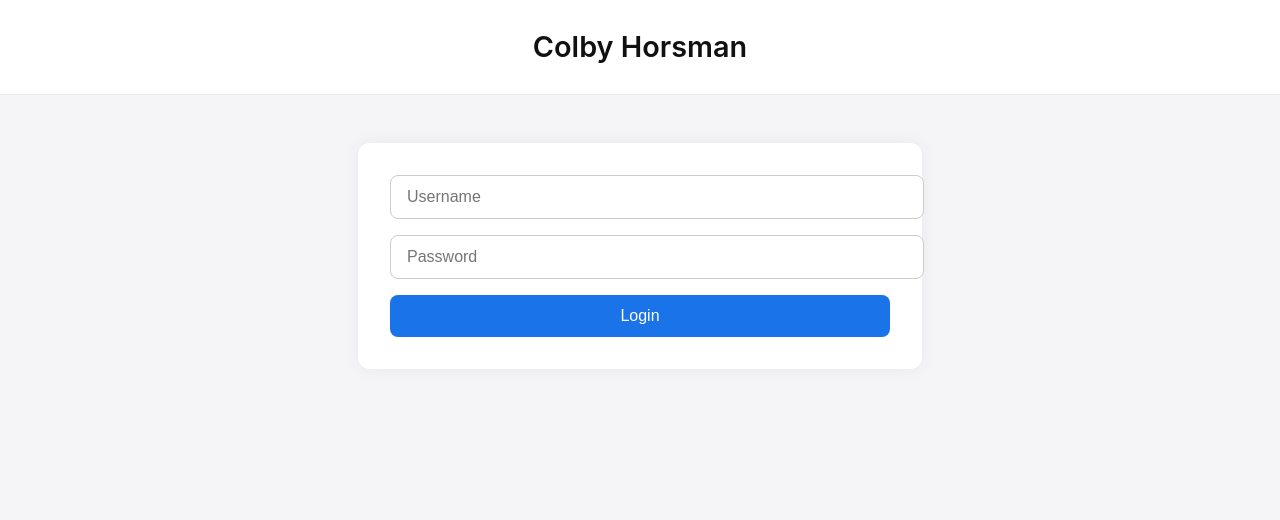
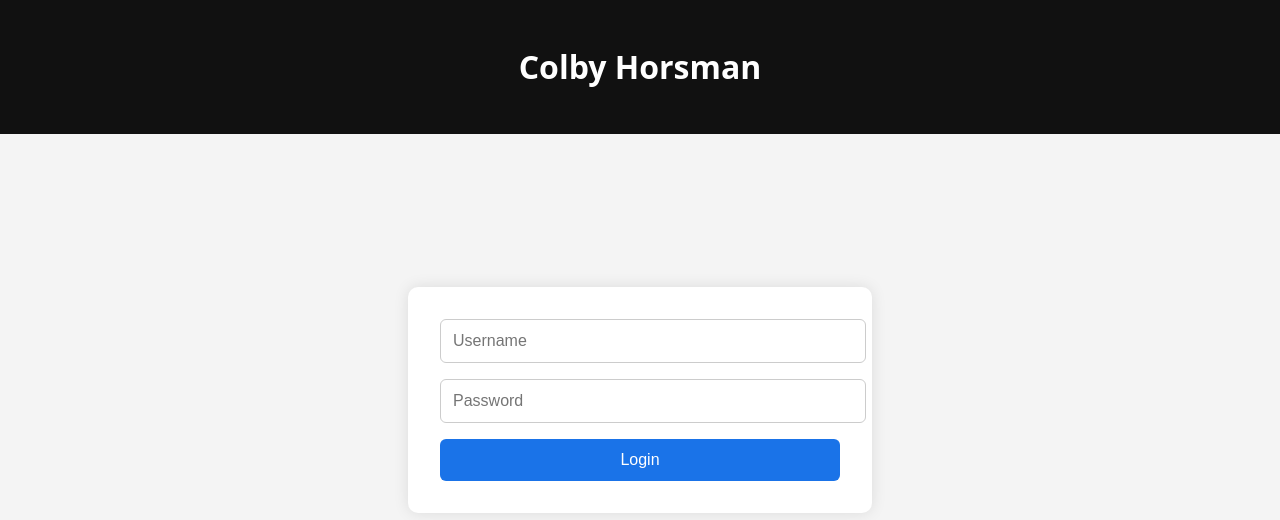
Before and after one commit to FlamePlusScript/colby-blog, a plain HTML site: page templates/login.html in a window 1280 px wide. Drawn offline with Linux system fonts and the light colour scheme.

Commit message:
Update style.css

```diff
--- a/static/style.css
+++ b/static/style.css
@@ -1,127 +1,90 @@
-/* Base Reset + Font */
 body {
+  font-family: system-ui, sans-serif;
   margin: 0;
-  font-family: 'Inter', system-ui, sans-serif;
-  background-color: #f5f5f7;
-  color: #111;
-  line-height: 1.6;
+  padding: 0;
+  background-color: #f4f4f4;
+  color: #222;
 }
 
-/* Header */
 .header {
-  background: #ffffff;
-  border-bottom: 1px solid #eaeaea;
-  padding: 1.5rem 2rem;
+  background-color: #111;
+  color: white;
+  padding: 1.5rem;
   text-align: center;
-  position: sticky;
-  top: 0;
-  z-index: 100;
-}
-
-.header h1 {
-  margin: 0;
-  font-size: 1.8rem;
-  font-weight: 600;
-}
-
-.header nav {
-  margin-top: 0.5rem;
 }
 
 .header nav a {
-  margin: 0 12px;
+  color: #1a73e8;
+  margin: 0 10px;
   text-decoration: none;
-  color: #1a73e8;
-  font-weight: 500;
 }
 
 .header nav a:hover {
   text-decoration: underline;
 }
 
-/* Container */
 .container {
-  max-width: 720px;
-  margin: 0 auto;
+  max-width: 800px;
+  margin: auto;
   padding: 2rem;
 }
 
-/* Post Card */
 .post {
+  margin-bottom: 2rem;
+  padding: 1.5rem;
   background: white;
-  padding: 1.5rem 2rem;
-  margin-bottom: 2rem;
-  border-radius: 12px;
-  box-shadow: 0 2px 10px rgba(0,0,0,0.05);
-  transition: box-shadow 0.2s ease;
-}
-
-.post:hover {
-  box-shadow: 0 4px 18px rgba(0,0,0,0.08);
+  border-radius: 8px;
+  box-shadow: 0 2px 6px rgba(0, 0, 0, 0.1);
 }
 
 .post h2 {
   margin-top: 0;
-  font-size: 1.5rem;
 }
 
 .date {
-  font-size: 0.85rem;
+  font-size: 0.9rem;
   color: #777;
-  margin-top: -0.5rem;
-  margin-bottom: 1rem;
 }
 
-/* Login & Post Forms */
-.login-box, .post-box {
-  max-width: 500px;
-  margin: 3rem auto;
+.login-box {
+  width: 100%;
+  max-width: 400px;
   background: white;
   padding: 2rem;
-  border-radius: 12px;
-  box-shadow: 0 0 20px rgba(0,0,0,0.05);
+  border-radius: 10px;
+  box-shadow: 0 0 15px rgba(0,0,0,0.1);
+  position: absolute;
+  top: 50%;
+  left: 50%;
+  transform: translate(-50%, -50%);
 }
 
-.login-box input,
-.post-box input,
-.post-box textarea {
+.login-box input {
+  display: block;
   width: 100%;
   margin-bottom: 1rem;
-  padding: 0.75rem 1rem;
+  padding: 0.75rem;
   font-size: 1rem;
   border: 1px solid #ccc;
-  border-radius: 8px;
+  border-radius: 6px;
 }
 
-.login-box button,
-.post-box button {
+.login-box button {
   width: 100%;
   padding: 0.75rem;
   font-size: 1rem;
   background-color: #1a73e8;
   color: white;
   border: none;
-  border-radius: 8px;
+  border-radius: 6px;
   cursor: pointer;
-  transition: background 0.2s ease;
+  transition: background-color 0.2s;
 }
 
-.login-box button:hover,
-.post-box button:hover {
-  background-color: #155ec4;
+.login-box button:hover {
+  background-color: #0f5ec7;
 }
 
-/* Responsive */
-@media (max-width: 600px) {
-  .container, .login-box, .post-box {
-    padding: 1rem;
-  }
-
-  .header h1 {
-    font-size: 1.4rem;
-  }
-
-  .post h2 {
-    font-size: 1.25rem;
-  }
+form label {
+  font-weight: bold;
 }
```
